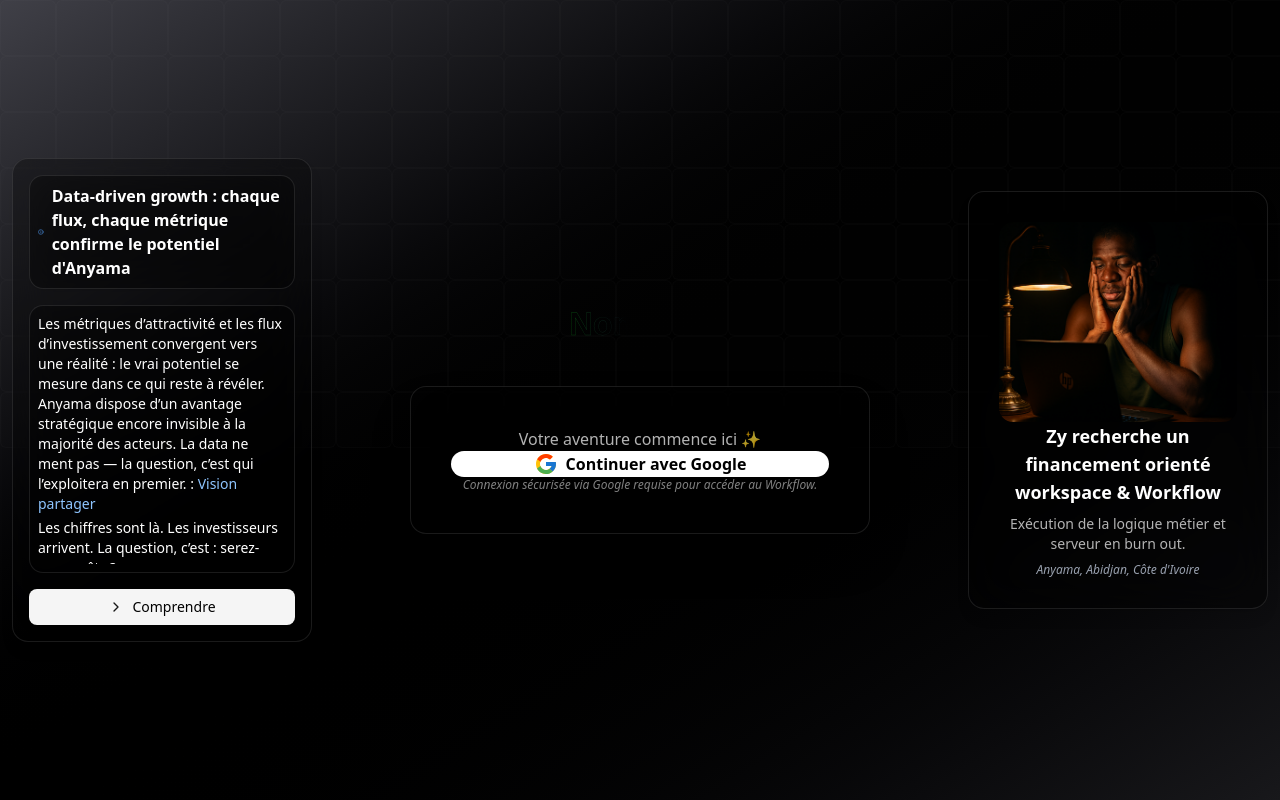
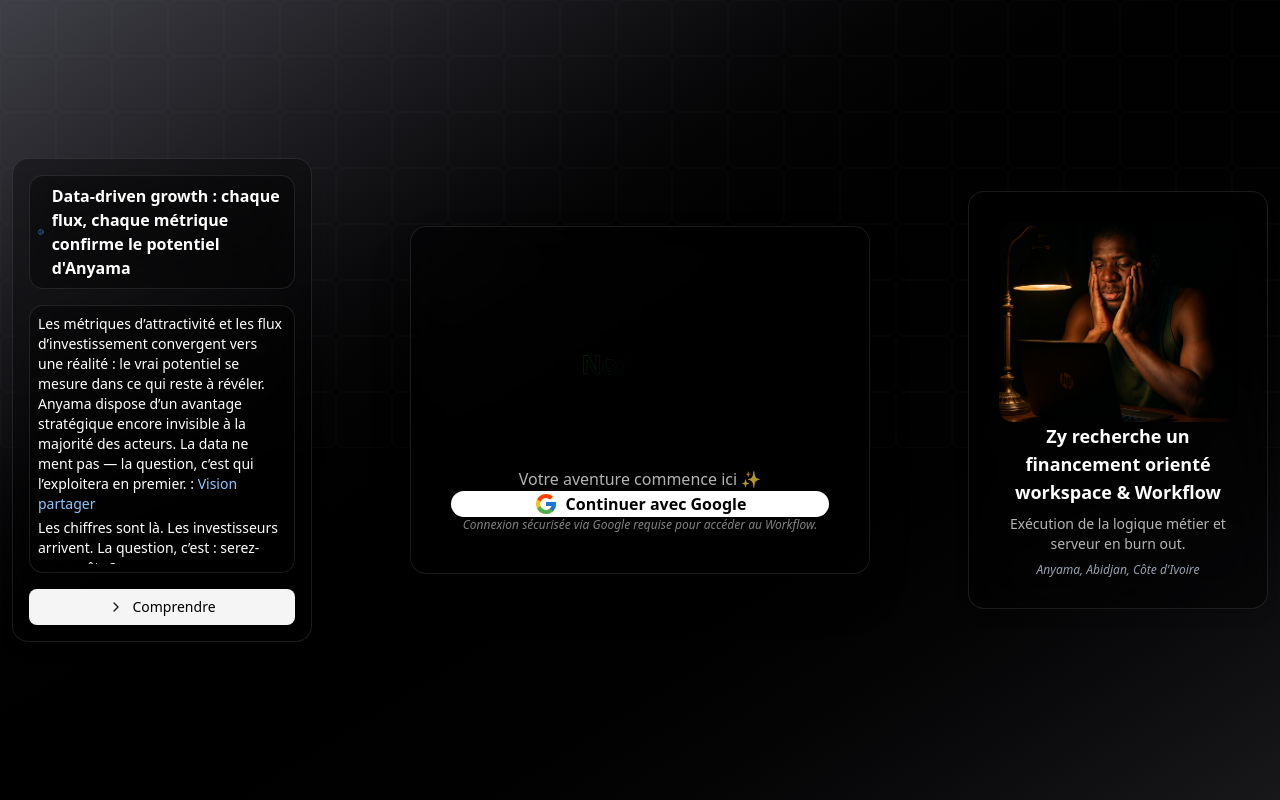
Before and after one commit to nonnzy7even7iete/nonnzytransformiumfullstackbundel, a Next.js app: page / in a window 1280 px wide. Built offline with nearby package versions, Linux system fonts and the light colour scheme; no server answers.

Commit message:
Zy Bulding workflow

```diff
--- a/src/app/page.tsx
+++ b/src/app/page.tsx
@@ -38,30 +38,14 @@ export default function HomePage() {
         w-full md:w-[460px] max-w-[90vw] min-w-[300px] mt-8 md:mt-0
         mb-10 sm:mb-12 md:mb-6 lg:mb-8"
       >
-        {/* Titre avec effet de survol */}
-        <div className="w-full flex justify-center mb-6">
-          <TextHoverEffect
-            text="Nonnzytr"
-            duration={0.6}
-            style={{
-              height: "clamp(80px, 10vw, 120px)",
-              width: "100%",
-              fontSize: "clamp(2.5rem, 7vw, 4rem)",
-              fontWeight: 800,
-              textAlign: "center",
-              background: "linear-gradient(to right, #16a34a, #3b82f6)",
-              WebkitBackgroundClip: "text",
-              color: "transparent",
-              textShadow: "0 2px 4px rgba(0,0,0,0.5)",
-            }}
-          />
-        </div>
-
         {/* Bloc de connexion */}
         <div
           className="w-full p-10 bg-black/40 backdrop-blur-xl border border-white/10
           rounded-2xl shadow-2xl min-w-[300px] mb-10 sm:mb-12 md:mb-6 lg:mb-8"
         >
+          {/* Titre remplacé par TextHoverEffect */}
+          <TextHoverEffect text="Nonnzytr" duration={0.6} />
+
           <p className="text-white/70 text-base mb-8">
             Votre aventure commence ici ✨
           </p>
```
